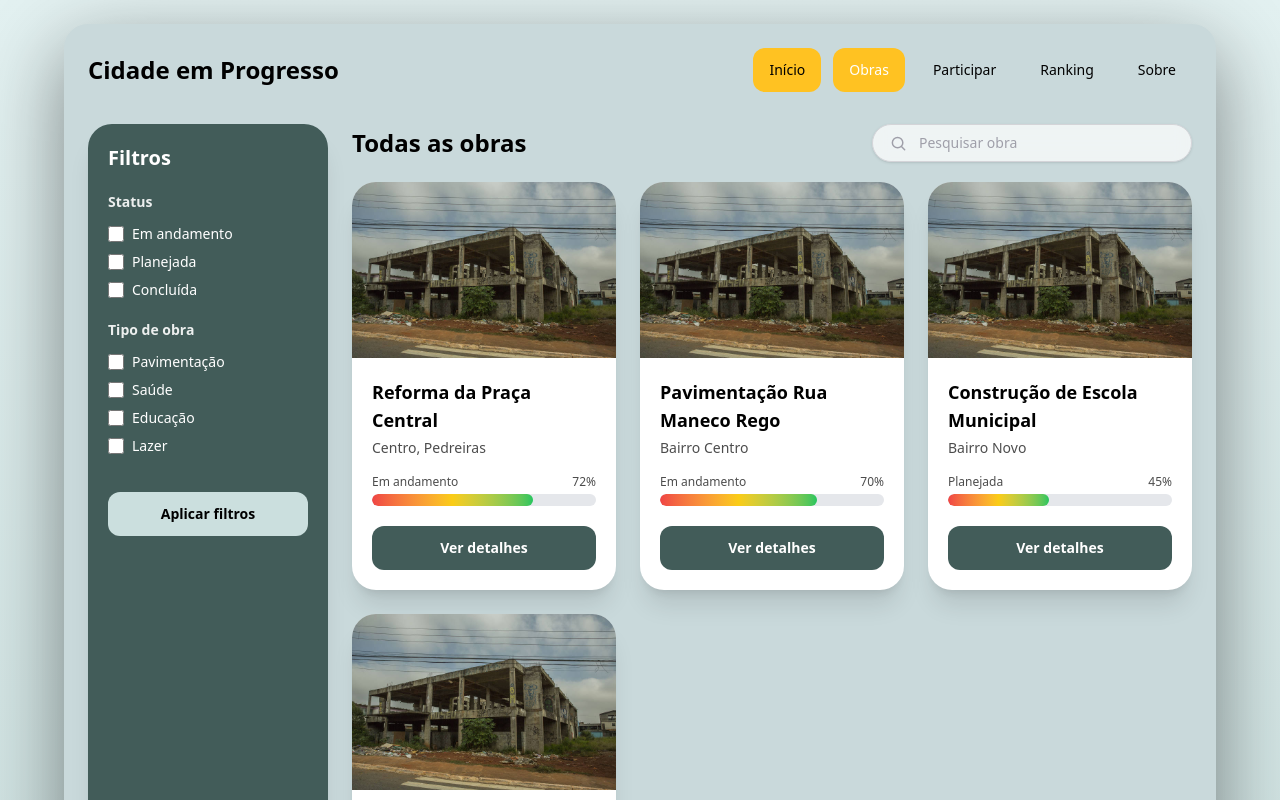
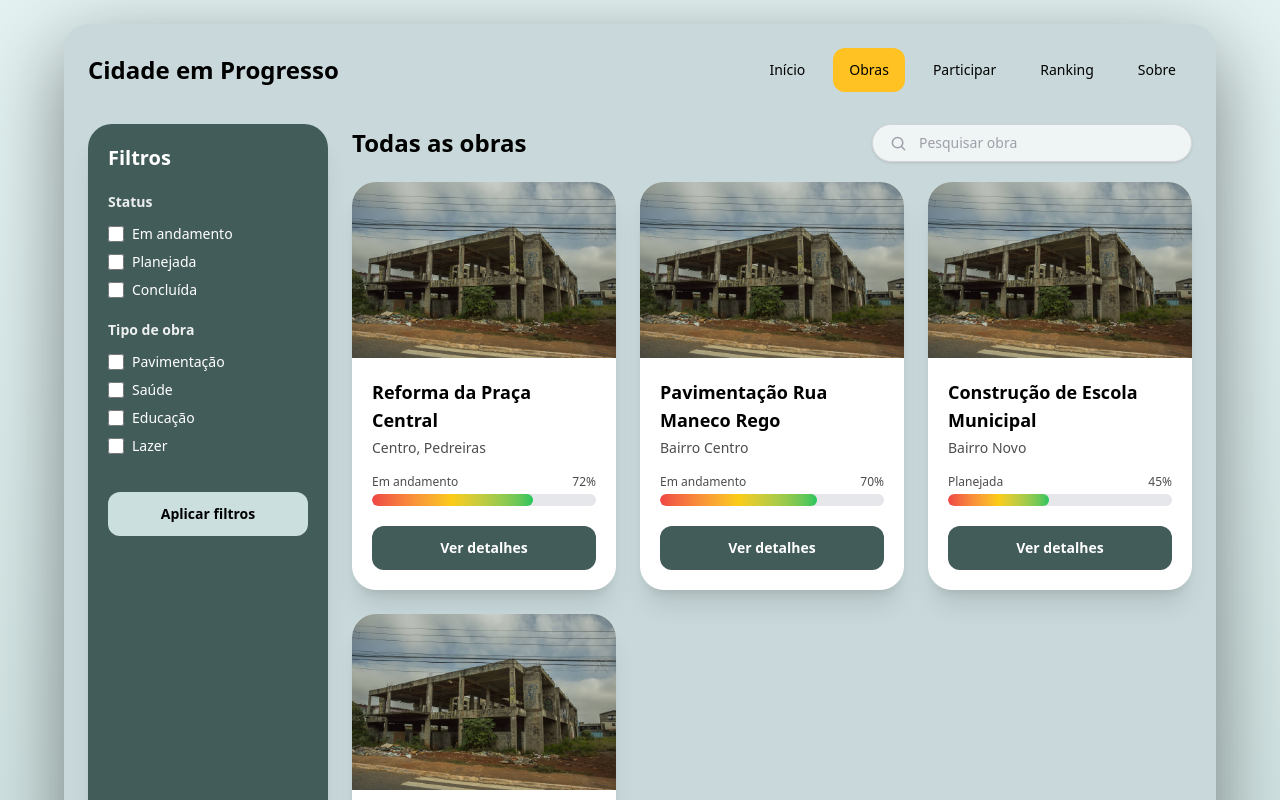
Before and after one commit to TornadoP/Cidade-Em-Progresso, a Next.js app: page /rotas/obras in a window 1280 px wide. Shown: the top 800 px of the page. Built offline with nearby package versions, Linux system fonts and the light colour scheme.

Commit message:
ajustando cores dos botões para o destaque correto

```diff
--- a/app/rotas/obras/page.tsx
+++ b/app/rotas/obras/page.tsx
@@ -64,14 +64,14 @@ function ObrasContent() {
           <nav className="flex flex-wrap gap-3 text-sm">
             <Link
               href="/"
-              className="rounded-xl bg-[#FFC222] px-4 py-3 font-medium text-black transition hover:bg-white/70"
+              className="rounded-xl px-4 py-3 font-medium text-black transition hover:bg-[#FFC222]"
             >
               Início
             </Link>
 
             <Link
               href="/rotas/obras"
-              className="rounded-xl bg-[#FFC222] px-4 py-3 font-medium text-white transition hover:bg-[#FFC222]"
+              className="rounded-xl bg-[#FFC222] px-4 py-3 font-medium text-black transition hover:bg-[#FFC222]"
             >
               Obras
             </Link>
```
